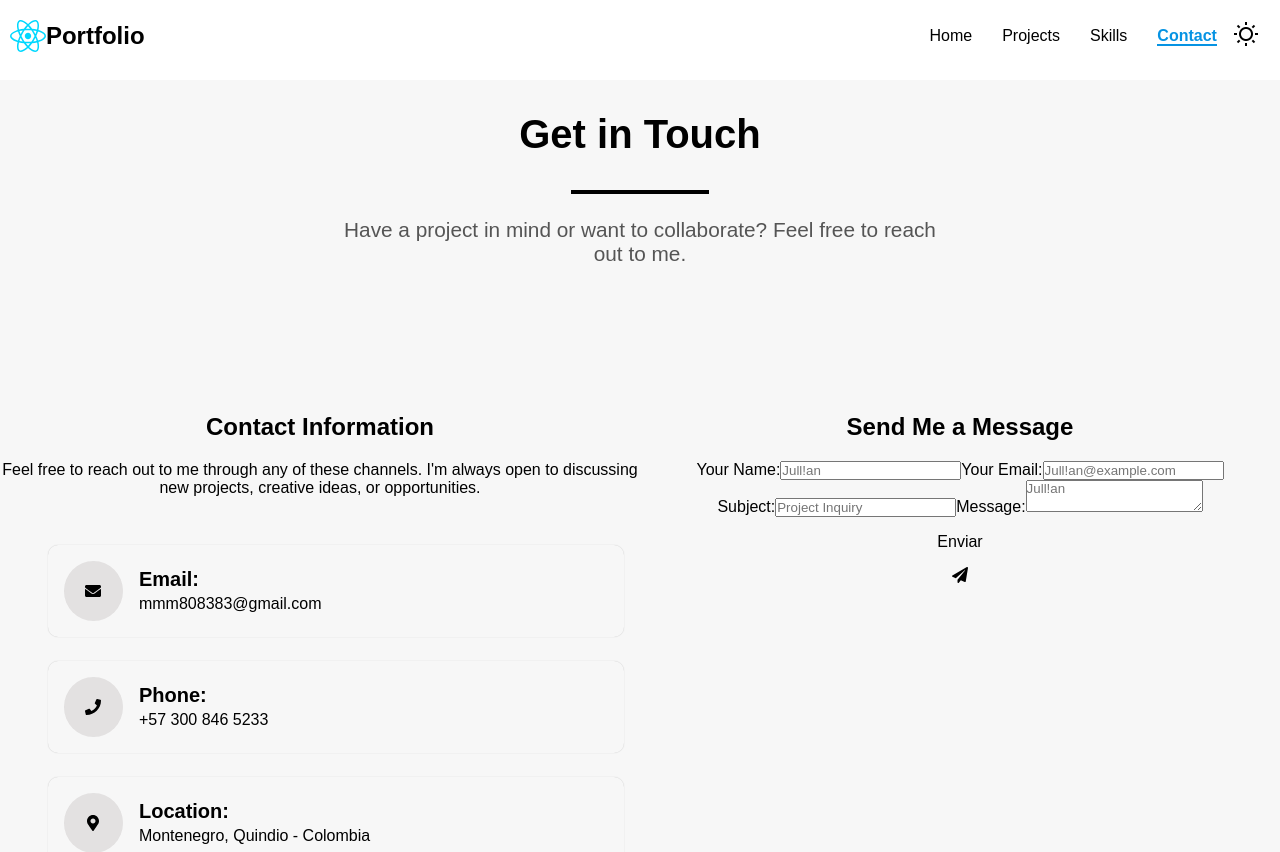
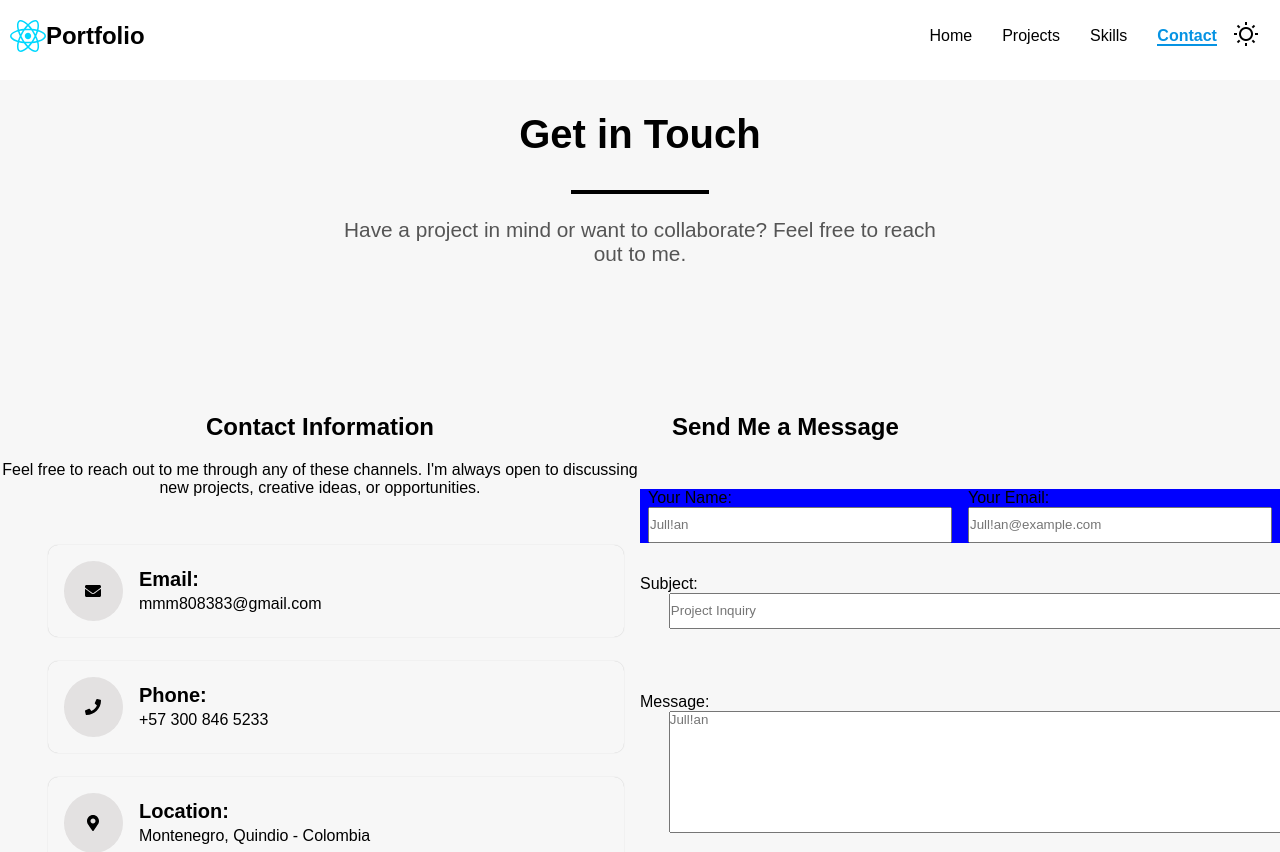
Before and after one commit to Julian-codee/Folio_React, a React (Vite) app: page /ContactMe in a window 1280 px wide. Shown: the top 852 px of the page. Built offline with nearby package versions, Linux system fonts and the light colour scheme.

Commit message:
Realizamos los primero cambios en el diseño

```diff
--- a/src/assets/Styles/FormContact.css
+++ b/src/assets/Styles/FormContact.css
@@ -2,3 +2,47 @@
     margin-top: 6rem;
     width: 50%;
 }
+
+.titleContact{
+    align-items: flex-start;
+    display: flex;
+    margin-left: 2rem;
+}
+
+.NameMail{
+    display: flex;
+    justify-content: space-around;
+    margin-bottom: 2rem;
+    align-items: center;
+    margin-top: 3rem;
+    width: 100%;
+    background-color: blue;
+
+}
+
+.LbInfo{
+display: flex;
+justify-content: center;
+flex-direction: column;
+align-items: flex-start;
+}
+
+
+.personal{
+    width: 300px;
+    height: 4vh;
+}
+
+.subject{
+margin-left: 1.8rem;
+    width: 41.5rem;
+    height: 4vh;
+    margin-bottom:4rem;
+}
+
+.message{
+    margin-left: 1.8rem;
+    width: 41.5rem;
+    height: 15vh;
+    margin-bottom:2rem;
+}
--- a/src/assets/components/Ui/FormContact.jsx
+++ b/src/assets/components/Ui/FormContact.jsx
@@ -8,31 +8,33 @@ export const FormContact = () => {
 
         <div className="containerForm">
 
-            <h2>Send Me a Message</h2>
+            <div className="form">
+
+            <h2 className='titleContact'>Send Me a Message</h2>
             <form action="#">
 
                 <div className="NameMail">
 
                 <label className='LbInfo'>
                     Your Name:
-                    <input type="text" placeholder='Jull!an' />
+                    <input className='personal' type="text" placeholder='Jull!an' />
                 </label>
 
                 <label className='LbInfo'>
                     Your Email:
-                    <input type="text" placeholder='Jull!an@example.com' />
+                    <input className='personal' type="text" placeholder='Jull!an@example.com' />
                 </label>
 
                 </div>
 
                 <label className='LbInfo'>
                     Subject:
-                    <input type="text" placeholder='Project Inquiry' />
+                    <input className='subject' type="text" placeholder='Project Inquiry' />
                 </label>
 
                 <label className='LbInfo'>
                     Message:
-                    <textarea type="text" placeholder='Jull!an' />
+                    <textarea className='message' type="text" placeholder='Jull!an' />
                 </label>
 
                 <div className="SubmitButton">
@@ -40,6 +42,8 @@ export const FormContact = () => {
                     <FaPaperPlane />
                 </div>
             </form>
+
+            </div>
         </div>
 
 
```
